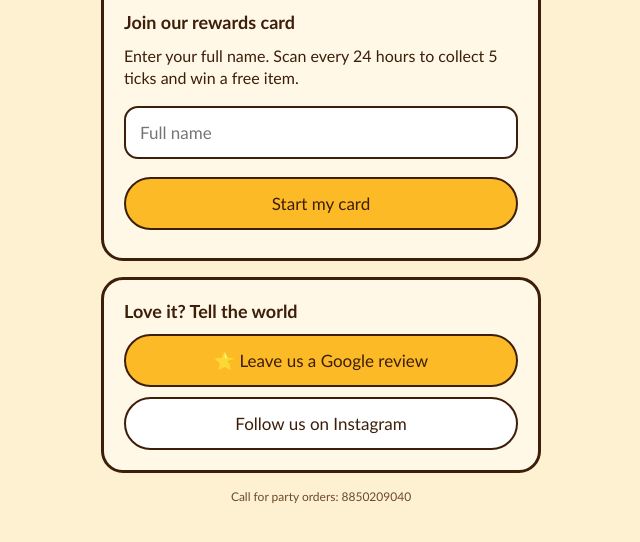
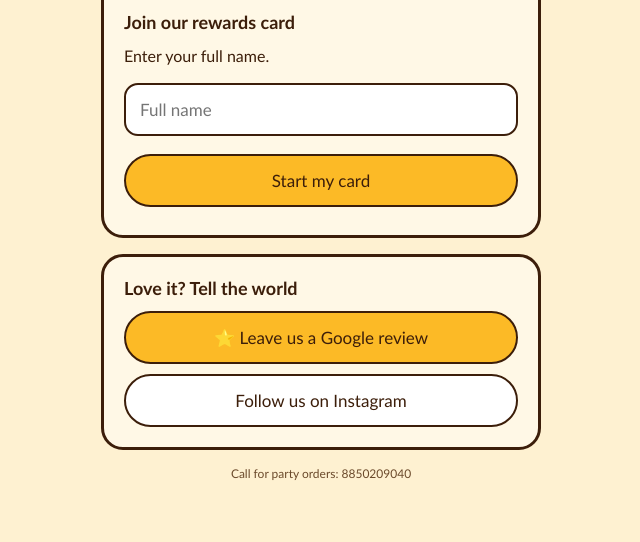
Before and after one commit to BunNBowls/bunnbowls-rewards, a plain HTML site: page index.html in a window 1280 px wide. Shown: the part 94-636 px from the top of the page, without its empty margins (319-959 px from the left). Drawn offline with Linux system fonts and the light colour scheme.

Commit message:
Add files via upload

```diff
--- a/index.html
+++ b/index.html
@@ -29,6 +29,7 @@
   .rewards li{margin:8px 0}
   .rewards label{display:flex;align-items:center;gap:10px;border:2px solid var(--brown);border-radius:14px;padding:12px;background:#fff;cursor:pointer}
   .rewards input{width:20px;height:20px;accent-color:var(--brown)}
+  .small.err{color:var(--red);font-size:14px}
   .small{font-size:12px;color:var(--soft);text-align:center}
   .link{background:none;border:none;color:var(--soft);text-decoration:underline;font-size:12px;margin-top:6px}
   .hidden{display:none}
@@ -95,10 +96,10 @@ function ticksHtml(n){
 function askName(){
   app.innerHTML = `
     <h2>Join our rewards card</h2>
-    <p>Enter your full name. Scan every 24 hours to collect ${CONFIG.totalTicks} ticks and win a free item.</p>
+    <p>Enter your full name.</p>
     <input id="nm" type="text" placeholder="Full name" autocomplete="name" maxlength="60">
     <button id="go">Start my card</button>
-    <p class="small" id="err"></p>`;
+    <p class="small err" id="err"></p>`;
   $("go").onclick = () => {
     const name = $("nm").value.trim().replace(/\s+/g," ");
     if (name.split(" ").length < 2 || name.length < 3){ $("err").textContent = "Please enter your full name (first and last)."; return; }
```
